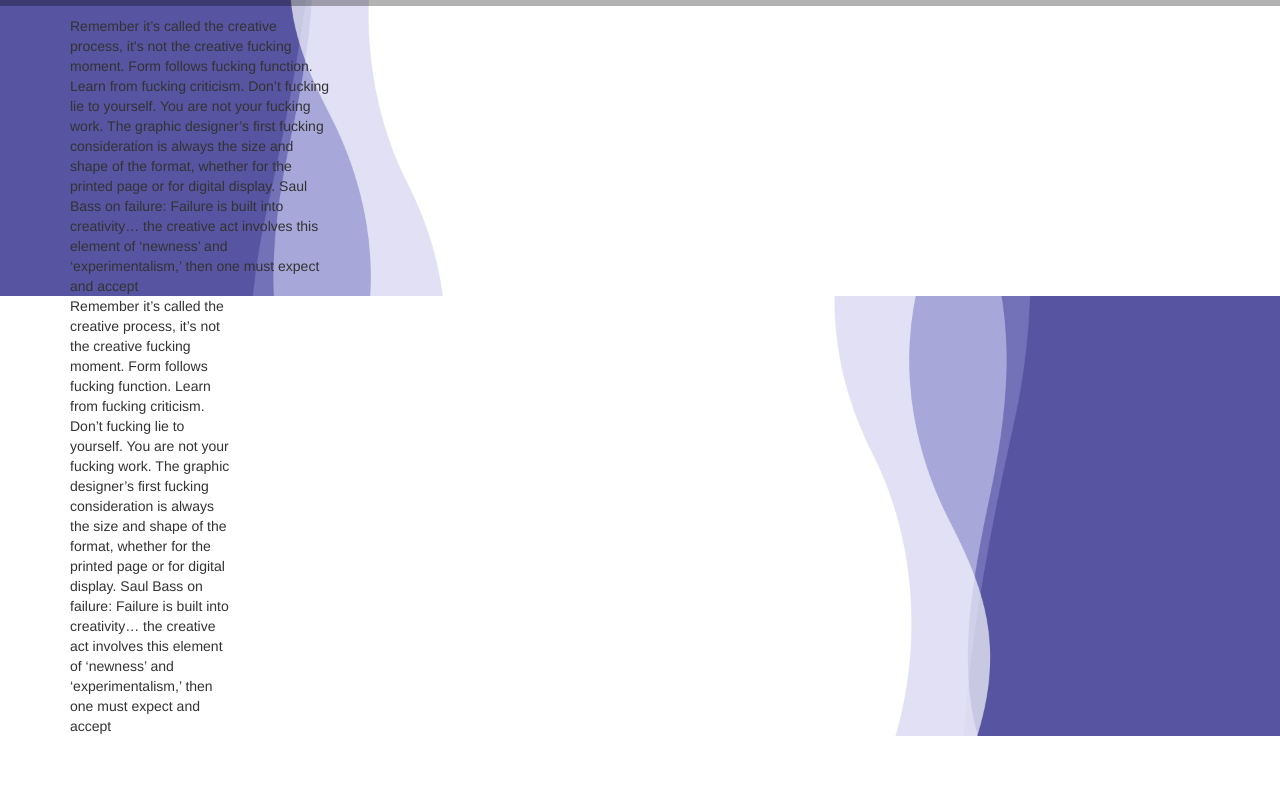
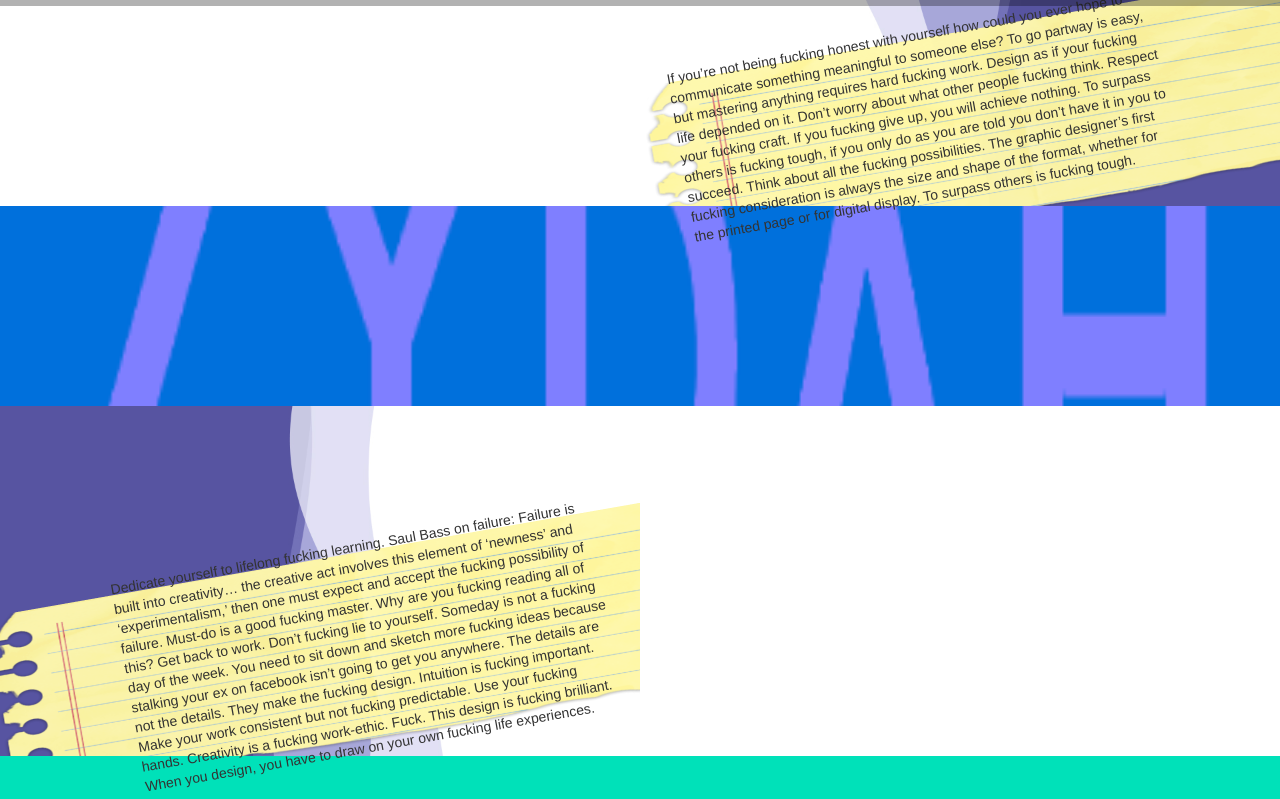
Before and after one commit to TheFrankemon/fmcom, a website: page index.html in a window 1280 px wide. Shown: the part 54-853 px from the top of the page. Before the commit the page ends 800 px from the top, so only its background shows below. Drawn offline with nearby package versions, Linux system fonts and the light colour scheme; some packages are replaced by stand-ins of ours.

Commit message:
Made transformations and up to 3 parallax divs

```diff
--- a/styles/home.css
+++ b/styles/home.css
@@ -1,13 +1,38 @@
+body {
+	background-image: url(../assets/images/zydah_small.png);
+	background-size:100%;
+	background-position: center;
+	background-attachment: fixed;
+	overflow-x: hidden;
+}
+
 #first {
 	padding-top: 70px;
 	background-image: url(../assets/images/bkgrnd.png);
 	background-size:100%;
-	background-position:center;
+	background-position: center;
+	background-attachment: fixed;
 }
 
 #second {
-	background-color: #1800FF;
 	background-image: url(../assets/images/bkgrnd2.png);
 	background-size:100%;
-	background-position:center;
+	background-position: center;
+	background-attachment: fixed;
 }
+
+#firsttxt, #secondtxt {
+	background-image: url(../assets/images/scrap.png);
+	background-repeat: no-repeat;
+	overflow: visible;
+}
+
+.col-md-10 {
+	-webkit-transform: rotateZ(-10deg); /* Chrome, Safari, Opera */
+	-moz-transform: rotateZ(-10deg); /* Firefox */
+    transform: rotateZ(-10deg);
+}
+
+#onetwo {
+	background-color: rgba(0,0,255, 0.5);
+}
--- a/views/home.html
+++ b/views/home.html
@@ -1,19 +1,26 @@
+<section id="second">
+	<div class="row">
+		<div class="col-md-6"></div>
+		<div class="col-md-6" id="firsttxt">
+			<div class="col-md-10">
+				<br/><br/><br/><br/>
+				If you’re not being fucking honest with yourself how could you ever hope to communicate something meaningful to someone else? To go partway is easy, but mastering anything requires hard fucking work. Design as if your fucking life depended on it. Don’t worry about what other people fucking think. Respect your fucking craft. If you fucking give up, you will achieve nothing. To surpass others is fucking tough, if you only do as you are told you don’t have it in you to succeed. Think about all the fucking possibilities. The graphic designer’s first fucking consideration is always the size and shape of the format, whether for the printed page or for digital display. To surpass others is fucking tough.
+			</div>
+			<div class="col-md-2"></div>
+		</div>
+	</div>
+</section>
+<section id="onetwo">
+	<br/><br/><br/><br/><br/><br/><br/><br/><br/><br/>
+</section>
 <section id="first">
-<div class="container">
-<div class="row">
-	<div class="col-md-3">
-		Remember it’s called the creative process, it’s not the creative fucking moment. Form follows fucking function. Learn from fucking criticism. Don’t fucking lie to yourself. You are not your fucking work. The graphic designer’s first fucking consideration is always the size and shape of the format, whether for the printed page or for digital display. Saul Bass on failure: Failure is built into creativity… the creative act involves this element of ‘newness’ and ‘experimentalism,’ then one must expect and accept
+	<div class="row">
+		<div class="col-md-6" id="secondtxt">
+			<div class="col-md-2"></div>
+			<div class="col-md-10">
+				<br/><br/><br/>
+				Dedicate yourself to lifelong fucking learning. Saul Bass on failure: Failure is built into creativity… the creative act involves this element of ‘newness’ and ‘experimentalism,’ then one must expect and accept the fucking possibility of failure. Must-do is a good fucking master. Why are you fucking reading all of this? Get back to work. Don’t fucking lie to yourself. Someday is not a fucking day of the week. You need to sit down and sketch more fucking ideas because stalking your ex on facebook isn’t going to get you anywhere. The details are not the details. They make the fucking design. Intuition is fucking important. Make your work consistent but not fucking predictable. Use your fucking hands. Creativity is a fucking work-ethic. Fuck. This design is fucking brilliant. When you design, you have to draw on your own fucking life experiences.
+			</div>
+		</div>
 	</div>
-</div>
-</div>
 </section>
-
-<section id="second">
-<div class="container">
-<div class="row">
-	<div class="col-md-2">
-		Remember it’s called the creative process, it’s not the creative fucking moment. Form follows fucking function. Learn from fucking criticism. Don’t fucking lie to yourself. You are not your fucking work. The graphic designer’s first fucking consideration is always the size and shape of the format, whether for the printed page or for digital display. Saul Bass on failure: Failure is built into creativity… the creative act involves this element of ‘newness’ and ‘experimentalism,’ then one must expect and accept
-	</div>
-</div>
-</div>
-</section>
```
